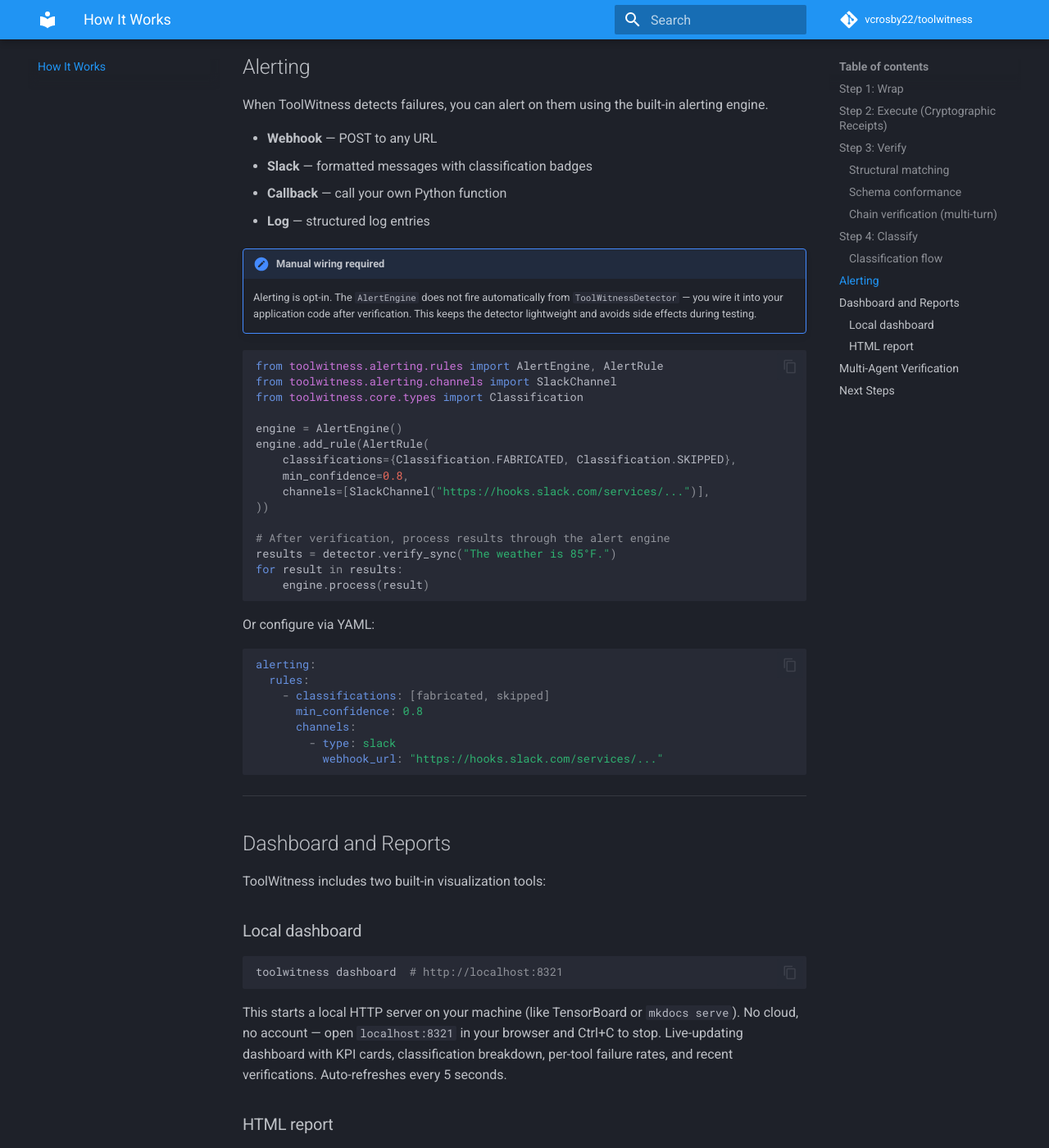
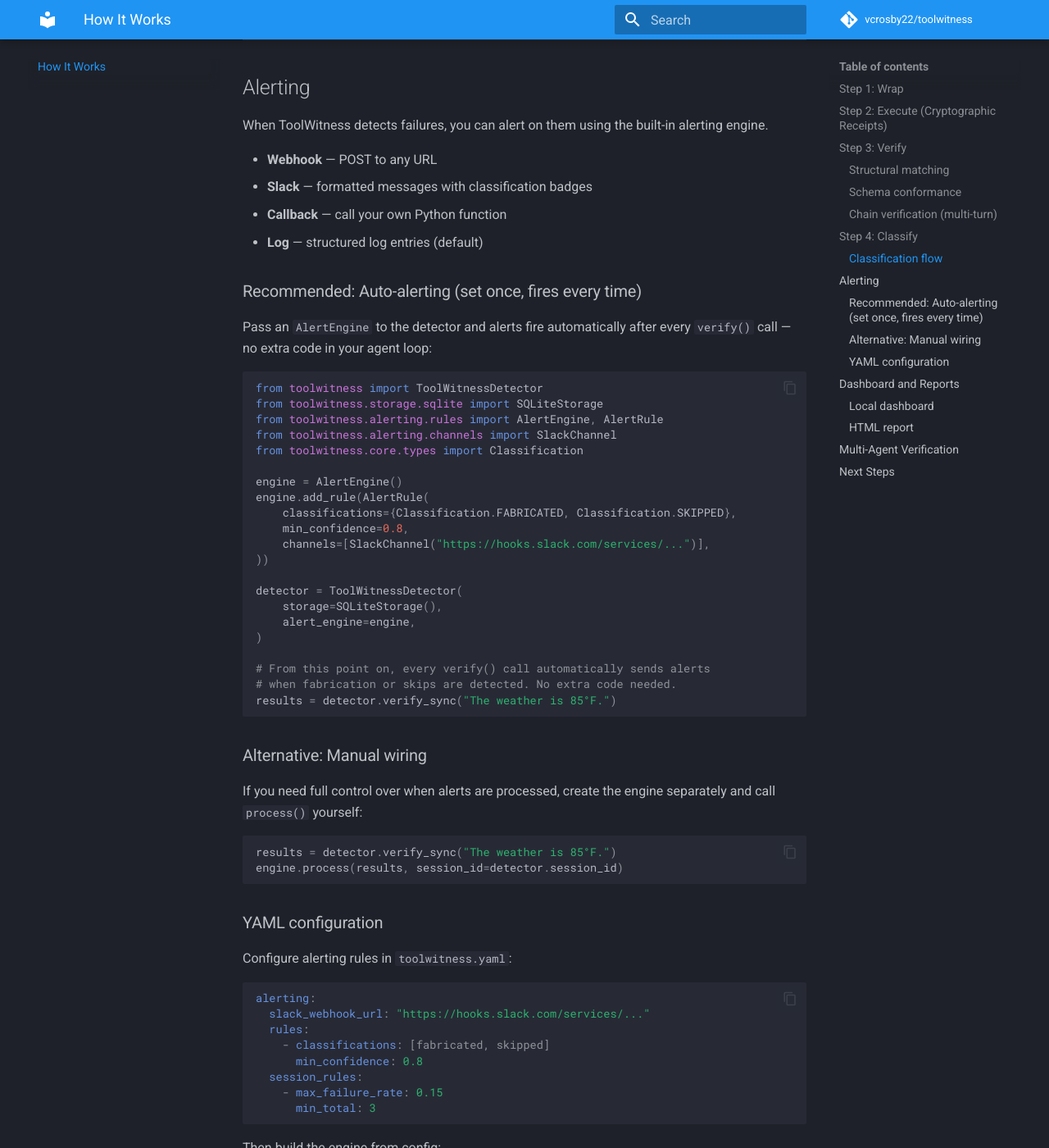
Before and after one commit to vcrosby22/toolwitness, an MkDocs documentation site: the page built from docs/how-it-works.md, in a window 1280 px wide and 1400 px high, scrolled down 3260 px. Shown: the whole window at 82% size. Built offline with MkDocs 1.6.1 and Material for MkDocs 9.7.7, drawn with Linux system fonts in a browser that asks for light colours; comment, search, counter and statistics services are not loaded; some of the changed text lies outside the part shown.

Commit message:
Wire AlertEngine into detector and fix integration docs
- Add alert_engine param to ToolWitnessDetector; alerts fire
  automatically after every verify() call when configured
- Add _process_alerts() with fail-open error handling
- Capture full alerting subtree in ToolWitnessConfig.alerting_config
- Fix misleading "intercepts transparently" language in adapter
  source docstrings and getting-started docs
- Rewrite how-it-works alerting section: show auto-wired pattern
  as recommended, fix process() call signature bug
- Add 4 integration tests for detector auto-alerting

Made-with: Cursor

````diff
--- a/docs/how-it-works.md
+++ b/docs/how-it-works.md
@@ -13,7 +13,7 @@ graph LR
 
 ## Step 1: Wrap
 
-Add ToolWitness to your agent with one line of code. ToolWitness wraps your tools (or your client) transparently — your agent code doesn't change.
+Add ToolWitness to your agent with a few lines of code. Register your tools with the detector, or use `wrap()` to attach a monitor to your OpenAI/Anthropic client. Then use ToolWitness helpers in your agent loop to execute and verify tool calls.
 
 ```python
 from toolwitness import ToolWitnessDetector
@@ -100,12 +100,15 @@ When ToolWitness detects failures, you can alert on them using the built-in aler
 - **Webhook** — POST to any URL
 - **Slack** — formatted messages with classification badges
 - **Callback** — call your own Python function
-- **Log** — structured log entries
+- **Log** — structured log entries (default)
 
-!!! note "Manual wiring required"
-    Alerting is opt-in. The `AlertEngine` does not fire automatically from `ToolWitnessDetector` — you wire it into your application code after verification. This keeps the detector lightweight and avoids side effects during testing.
+### Recommended: Auto-alerting (set once, fires every time)
+
+Pass an `AlertEngine` to the detector and alerts fire automatically after every `verify()` call — no extra code in your agent loop:
 
 ```python
+from toolwitness import ToolWitnessDetector
+from toolwitness.storage.sqlite import SQLiteStorage
 from toolwitness.alerting.rules import AlertEngine, AlertRule
 from toolwitness.alerting.channels import SlackChannel
 from toolwitness.core.types import Classification
@@ -117,22 +120,49 @@ engine.add_rule(AlertRule(
     channels=[SlackChannel("https://hooks.slack.com/services/...")],
 ))
 
-# After verification, process results through the alert engine
+detector = ToolWitnessDetector(
+    storage=SQLiteStorage(),
+    alert_engine=engine,
+)
+
+# From this point on, every verify() call automatically sends alerts
+# when fabrication or skips are detected. No extra code needed.
 results = detector.verify_sync("The weather is 85°F.")
-for result in results:
-    engine.process(result)
 ```
 
-Or configure via YAML:
+### Alternative: Manual wiring
+
+If you need full control over when alerts are processed, create the engine separately and call `process()` yourself:
+
+```python
+results = detector.verify_sync("The weather is 85°F.")
+engine.process(results, session_id=detector.session_id)
+```
+
+### YAML configuration
+
+Configure alerting rules in `toolwitness.yaml`:
 
 ```yaml
 alerting:
+  slack_webhook_url: "https://hooks.slack.com/services/..."
   rules:
     - classifications: [fabricated, skipped]
       min_confidence: 0.8
-      channels:
-        - type: slack
-          webhook_url: "https://hooks.slack.com/services/..."
+  session_rules:
+    - max_failure_rate: 0.15
+      min_total: 3
+```
+
+Then build the engine from config:
+
+```python
+from toolwitness.alerting.rules import AlertEngine
+
+engine = AlertEngine.from_config(config.alerting_config)
+detector = ToolWitnessDetector(
+    storage=SQLiteStorage(), alert_engine=engine,
+)
 ```
 
 ---
````
Also changed, not shown: docs/getting-started.md (+3 -1 lines), 5 other files.
